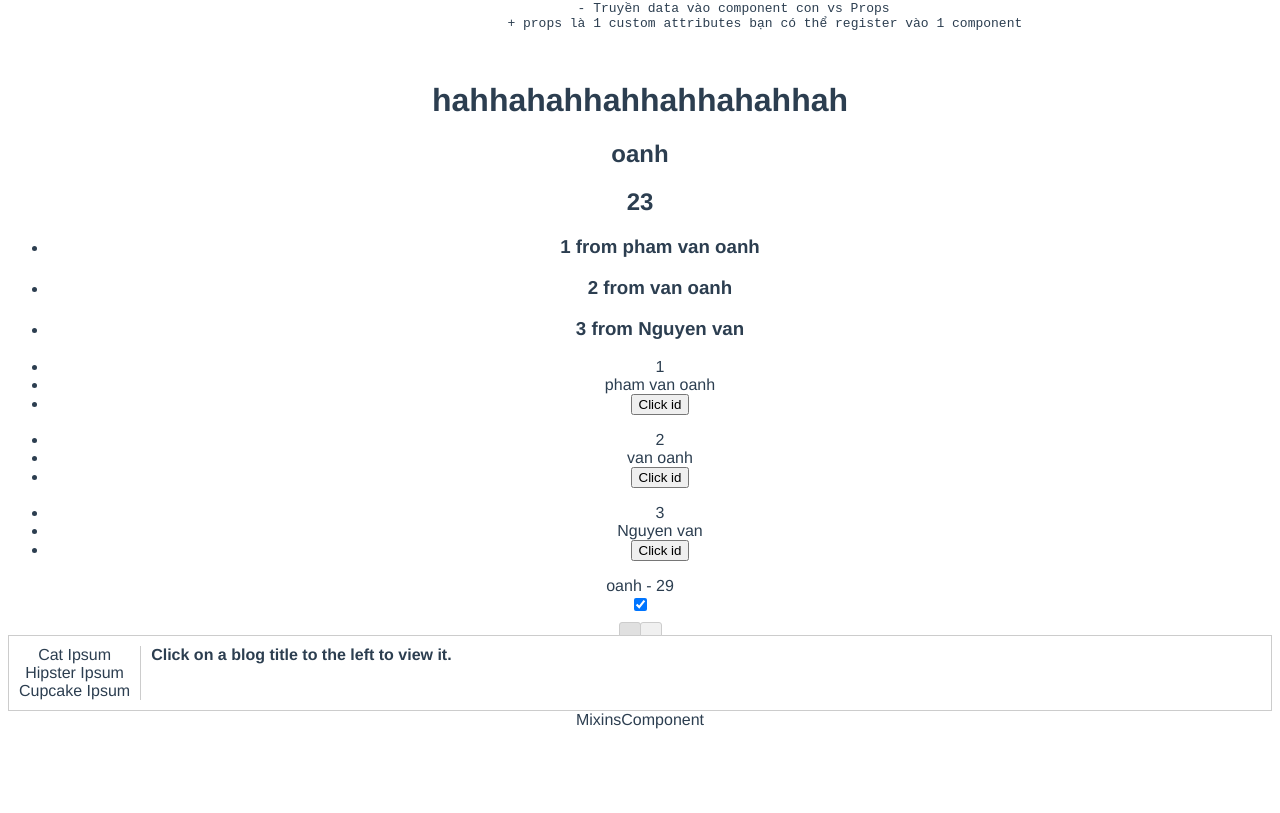
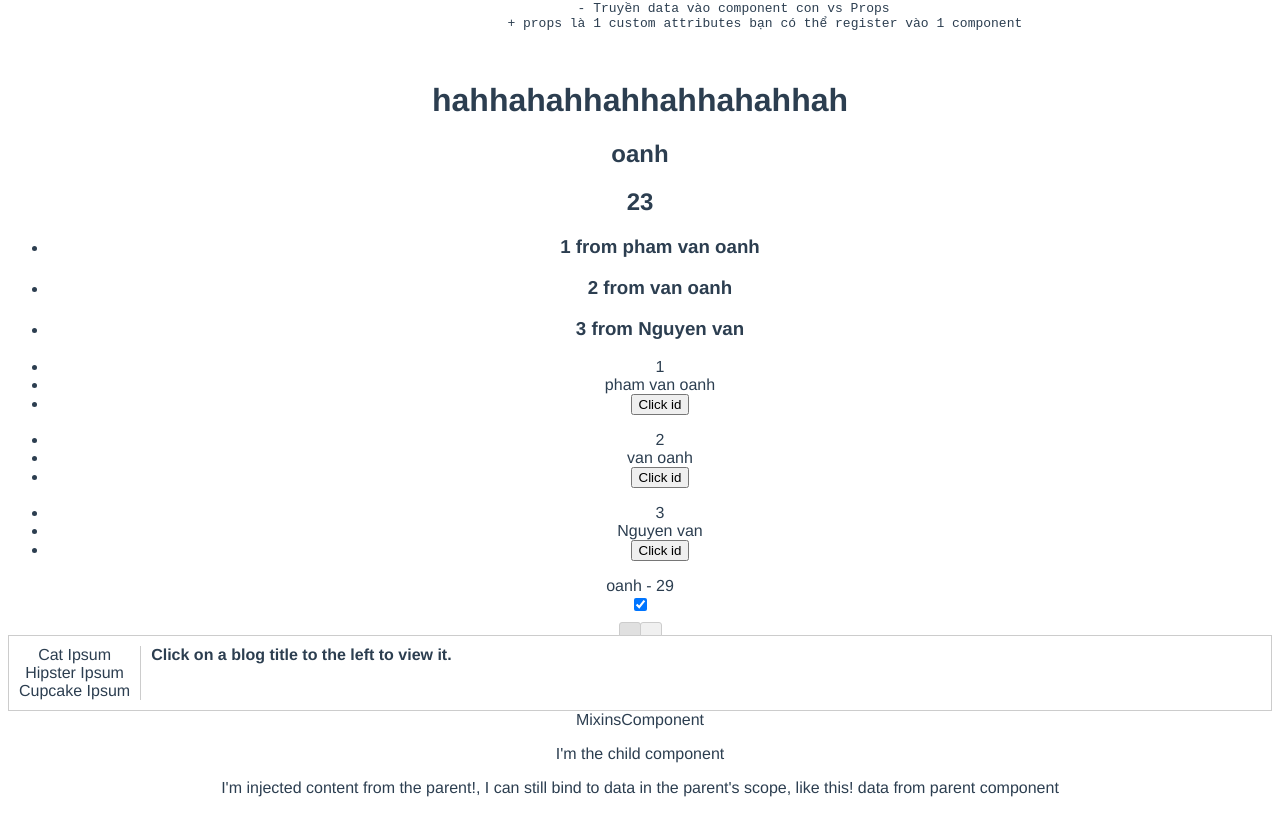
Before and after one commit to Baobao211195/vue-tutorial, a Vue app: page / in a window 1280 px wide. Shown: the part 1446-2259 px from the top of the page. Before the commit the page ends 2183 px from the top, so only its background shows below. Built offline with nearby package versions, Linux system fonts and the light colour scheme.

Commit message:
add slots

```diff
--- a/src/App.vue
+++ b/src/App.vue
@@ -25,6 +25,7 @@
 		<keep-alive-dynamic-components>
 		</keep-alive-dynamic-components>
         <MixinsComponent></MixinsComponent>
+        <slot-parent-component></slot-parent-component>
     </div>
 </template>
 
@@ -47,6 +48,7 @@
     import CustomVModel from "./components/CustomEvents";
     import KeepAliveDynamicComponents from "./components/KeepAliveDynamicComponents";
     import MixinsComponent from "./components/MixinsComponent";
+    import SlotParentComponent from "./components/slot/SlotParentComponent";
     export default {
         name: 'app',
         components: {
@@ -68,6 +70,7 @@
             CustomVModel,
             KeepAliveDynamicComponents,
             MixinsComponent,
+            SlotParentComponent
         },
         data() {
             return {
--- /dev/null
+++ b/src/components/slot/SlotChildComponent.vue
@@ -0,0 +1,16 @@
+<template>
+	<div>
+		<p>I'm the child component</p>
+		<!-- Content from the parent gets rendered here. -->
+		<slot></slot>
+	</div>
+</template>
+<script>
+    export default {
+        name: "SlotChildComponent"
+    }
+</script>
+
+<style scoped>
+
+</style>
--- /dev/null
+++ b/src/components/slot/SlotParentComponent.vue
@@ -0,0 +1,31 @@
+<template>
+	<div>
+		<slot-child-component>
+			<p>I'm injected content from the parent!,
+				I can still bind to data in the parent's scope, like this! {{myVariable}}
+			</p>
+		</slot-child-component>
+	</div>
+
+</template>
+
+<script>
+    import SlotChildComponent from "./SlotChildComponent";
+
+    export default {
+        name: "SlotParentComponent",
+        components: {SlotChildComponent},
+        comments: {
+            SlotChildComponent
+        },
+		data() {
+            return {
+                myVariable: 'data from parent component'
+			}
+		}
+    }
+</script>
+
+<style scoped>
+
+</style>
```
